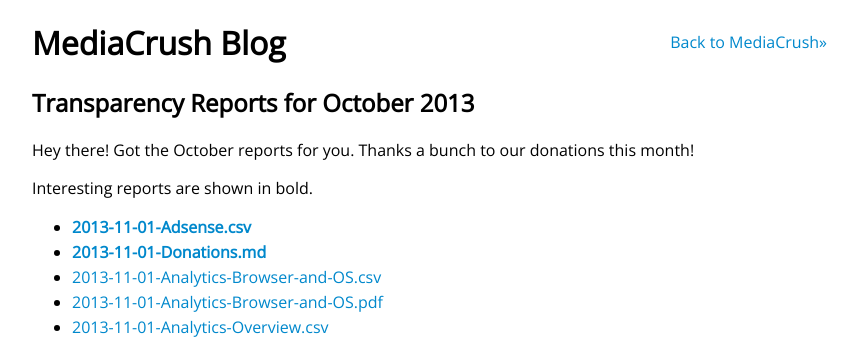
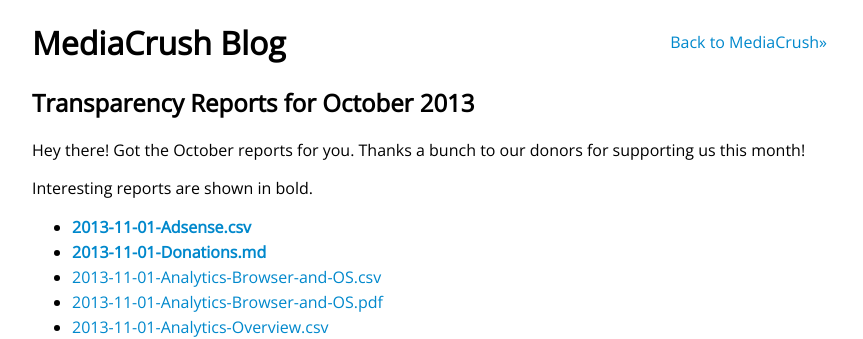
Before and after one commit to MediaCrush/mediacrush.github.io, a Jekyll site: the page built from _posts/2013-11-01-Transparency-reports.md, in a window 1280 px wide. Shown: the top 339 px of the page, without its empty margins (208-1071 px from the left). Built offline with Jekyll 4.4.1, drawn with Linux system fonts in a browser that asks for light colours; Markdown is read by kramdown in place of the engine named in the settings; comment, search, counter and statistics services are not loaded.

Commit message:
Update post

```diff
--- a/_posts/2013-11-01-Transparency-reports.md
+++ b/_posts/2013-11-01-Transparency-reports.md
@@ -3,7 +3,7 @@
 layout: post
 ---
 
-Hey there! Got the October reports for you. Thanks a bunch to our donations this month!
+Hey there! Got the October reports for you. Thanks a bunch to our donors for supporting us this month!
 
 Interesting reports are shown in bold.
 
```
